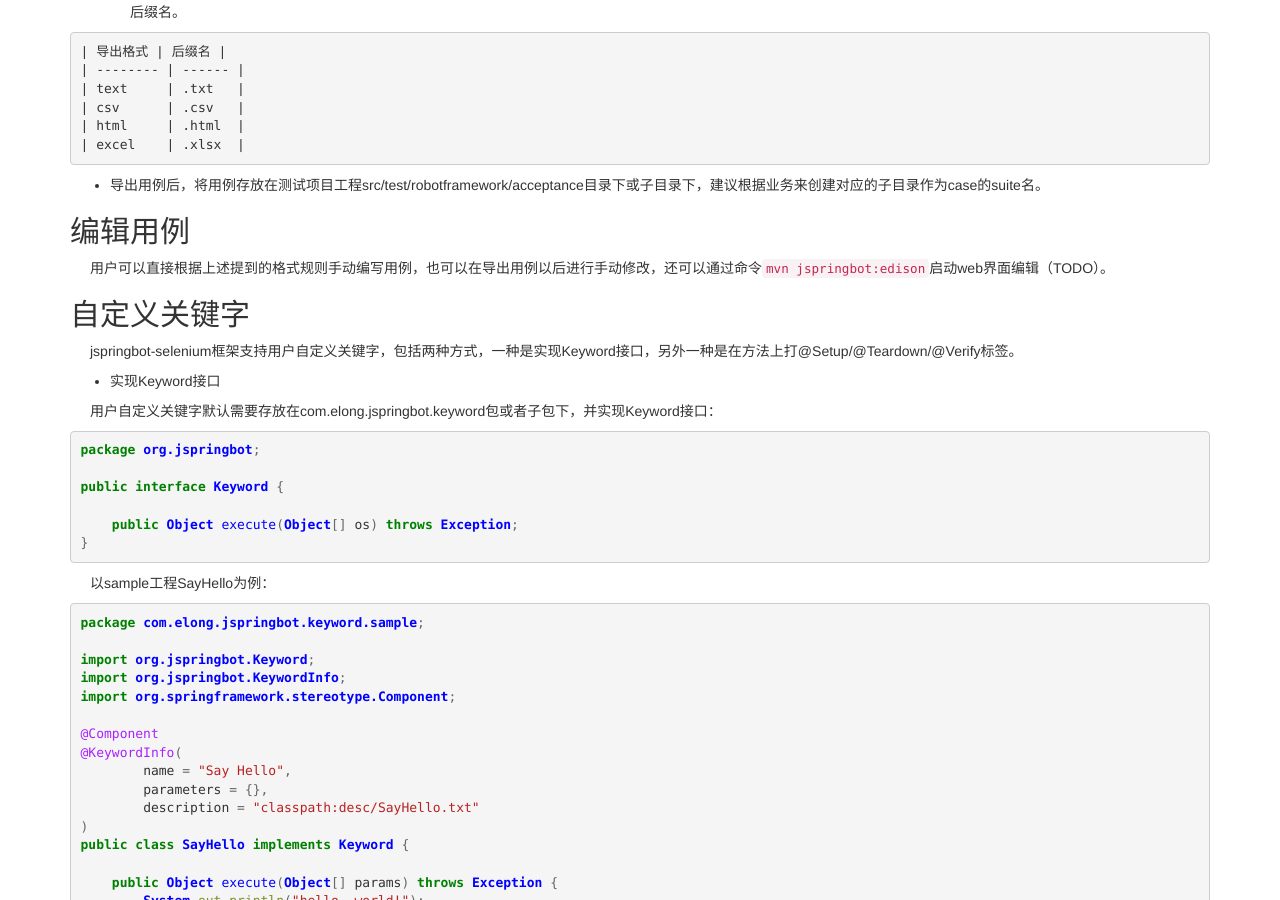
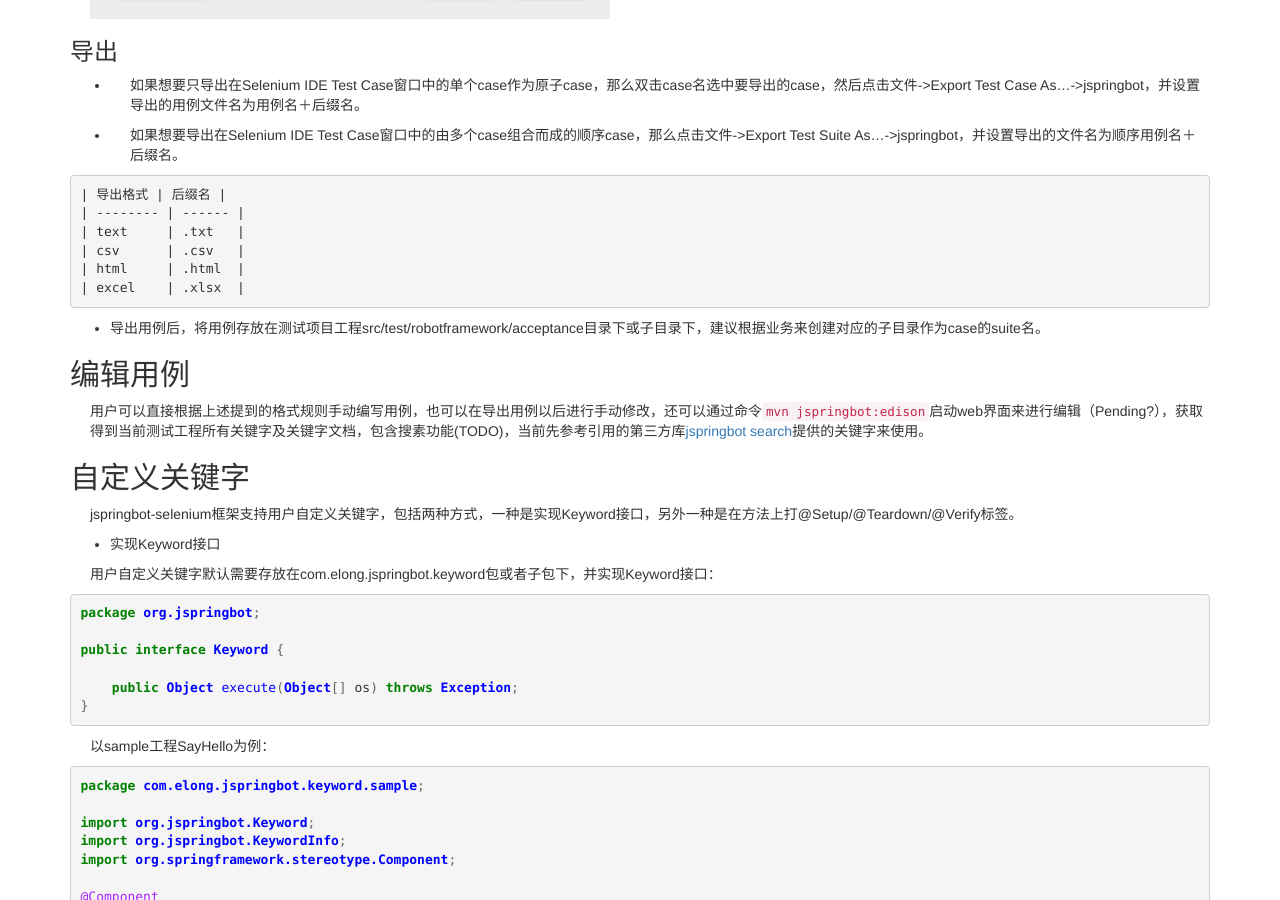
Before and after one commit to yanshuai/blog, a Jekyll site: the page built from _posts/2014-10-18-jspringbot-selenium用户手册.md, in a window 1280 px wide and 900 px high, scrolled down 6124 px. Built offline with Jekyll 4.4.1, drawn with Linux system fonts in a browser that asks for light colours; nearby versions of some CDN libraries; Markdown is read by kramdown in place of the engine named in the settings; some of the changed text lies outside the part shown.

Commit message:
更新用户手册

````diff
--- a/_posts/2014-10-18-jspringbot-selenium用户手册.md
+++ b/_posts/2014-10-18-jspringbot-selenium用户手册.md
@@ -123,6 +123,14 @@
 * java
 
 * maven
+
+## 预备知识
+
+* selenium-ide使用
+
+* [xpath语法](http://www.w3schools.com/xpath/xpath_syntax.asp)
+
+* [CSS Selector](http://www.w3schools.com/cssref/css_selectors.asp)
 
 ## 测试项目
 
@@ -281,7 +289,7 @@
 
 ## 编辑用例
 
-用户可以直接根据上述提到的格式规则手动编写用例，也可以在导出用例以后进行手动修改，还可以通过命令```mvn jspringbot:edison```启动web界面编辑（TODO）。
+用户可以直接根据上述提到的格式规则手动编写用例，也可以在导出用例以后进行手动修改，还可以通过命令```mvn jspringbot:edison```启动web界面来进行编辑（Pending?），获取得到当前测试工程所有关键字及关键字文档，包含搜素功能(TODO)，当前先参考引用的第三方库[jspringbot search](http://jspringbot.org/search.html)提供的关键字来使用。
 
 ## 自定义关键字
 
````
